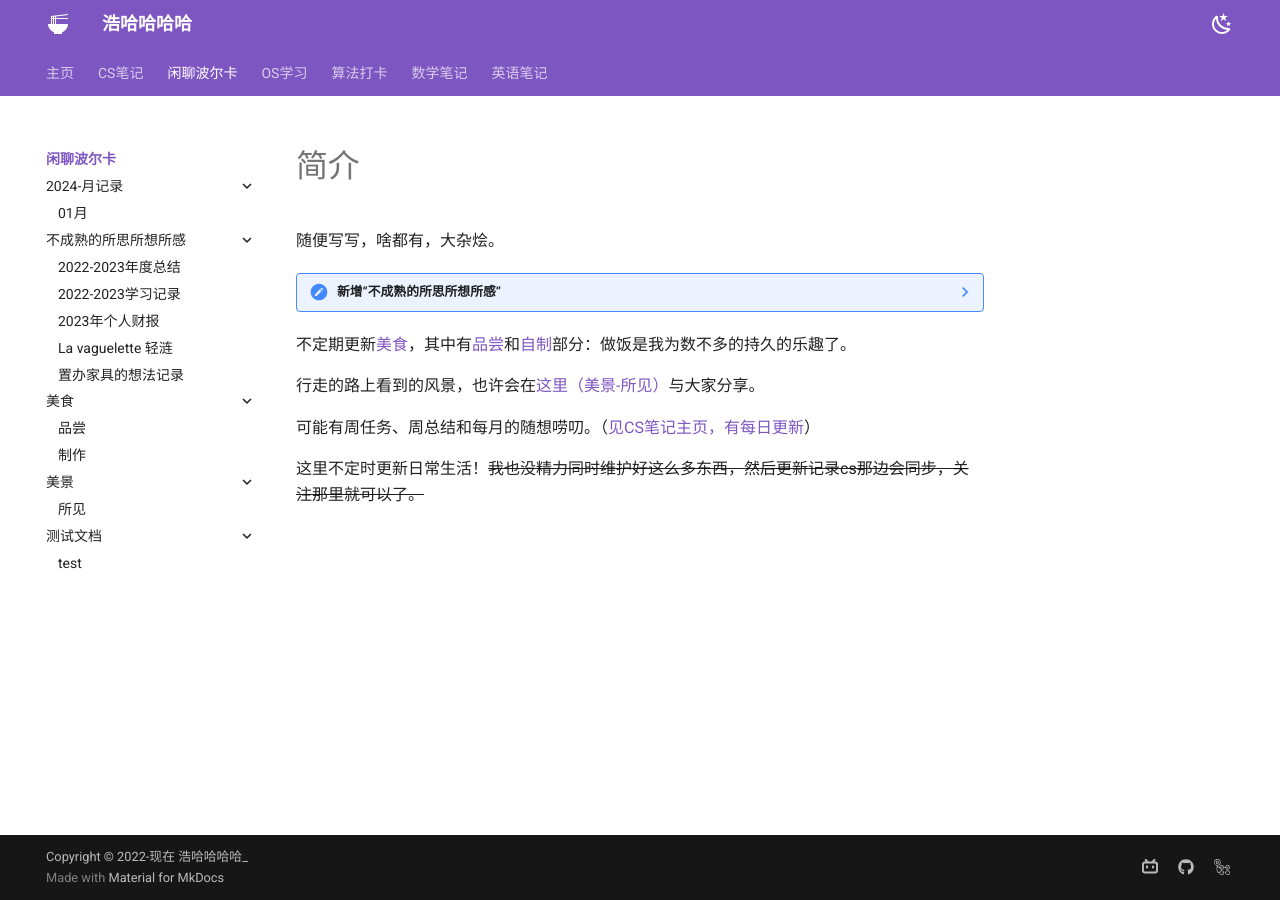
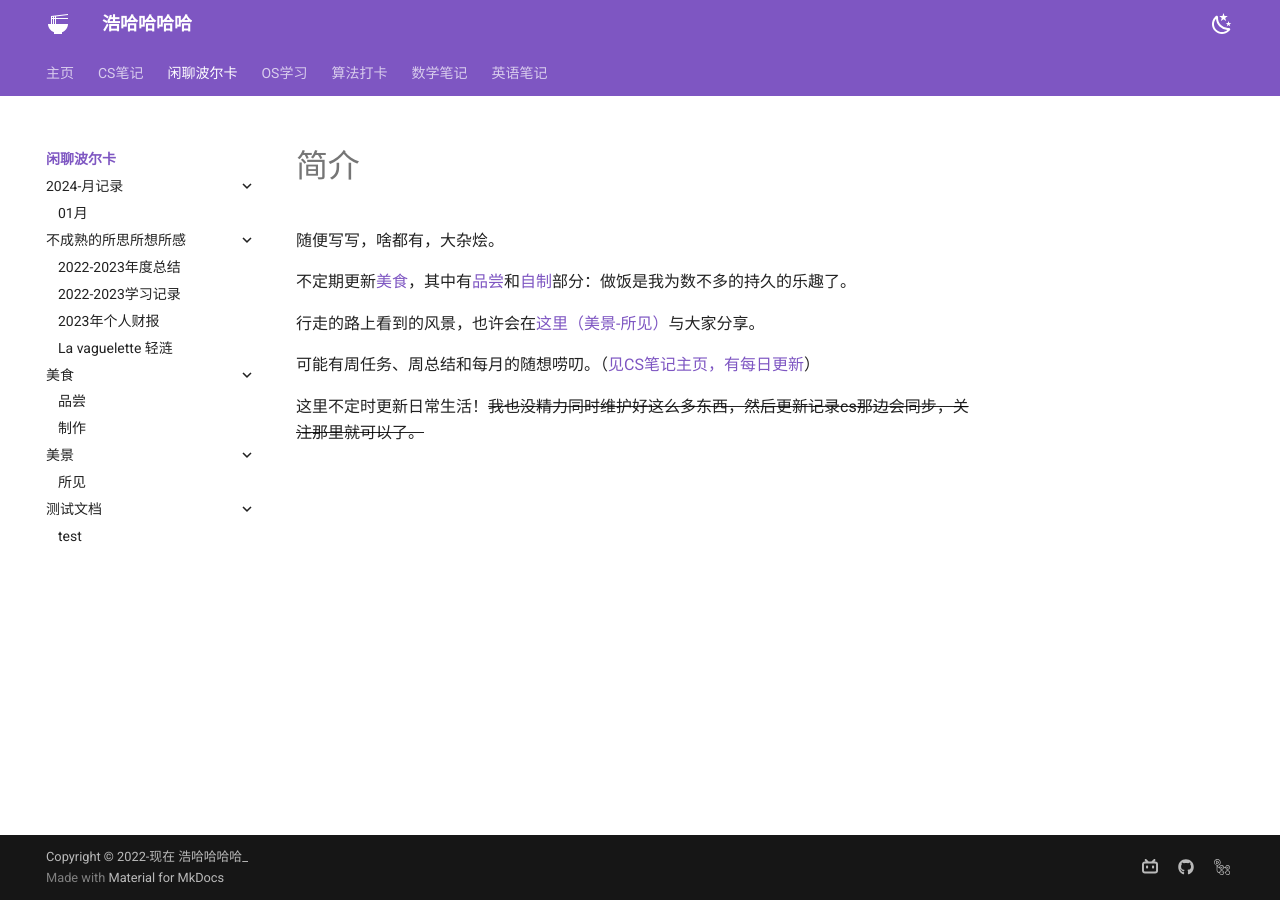
Before and after one commit to Haohahahaha/chat, an MkDocs documentation site: the page built from docs/index.md, in a window 1280 px wide. Built offline with MkDocs 1.6.1 and Material for MkDocs 9.7.7, drawn with Linux system fonts in a browser that asks for light colours.

Commit message:
2024-02-29_21:32:39 update

```diff
--- a/docs/index.md
+++ b/docs/index.md
@@ -1,6 +1,8 @@
 # 简介
 
 随便写写，啥都有，大杂烩。
+
+<!---
 
 ??? note "新增“不成熟的所思所想所感”"
 
@@ -12,6 +14,8 @@
 
 	3. [La vaguelette 轻涟](http://chat.haohaha.cn/thought/la-vaguelette/l-v/)
 
+--->
+
 不定期更新[美食](http://chat.haohaha.cn/delicious/index)，其中有[品尝](http://chat.haohaha.cn/delicious/taste)和[自制](http://chat.haohaha.cn/delicious/cook)部分：做饭是我为数不多的持久的乐趣了。
 
 行走的路上看到的风景，也许会在[这里（美景-所见）](http://chat.haohaha.cn/scenery/scenery/)与大家分享。
--- a/mkdocs.yml
+++ b/mkdocs.yml
@@ -48,7 +48,6 @@ nav:
       - 2022-2023学习记录: thought/learn-record/2022-2023.md
       - 2023年个人财报: thought/2022-2023_summary/2023-personal_financial_report.md
       - La vaguelette 轻涟: thought/la-vaguelette/l-v.md
-      - 置办家具的想法记录: thoght/置办家具.md
     - 美食:
       - 品尝: delicious/taste.md
       - 制作: delicious/cook.md
```
